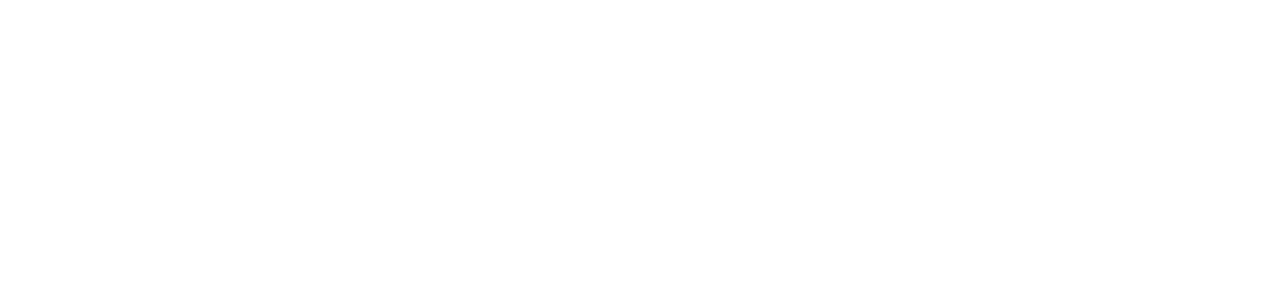
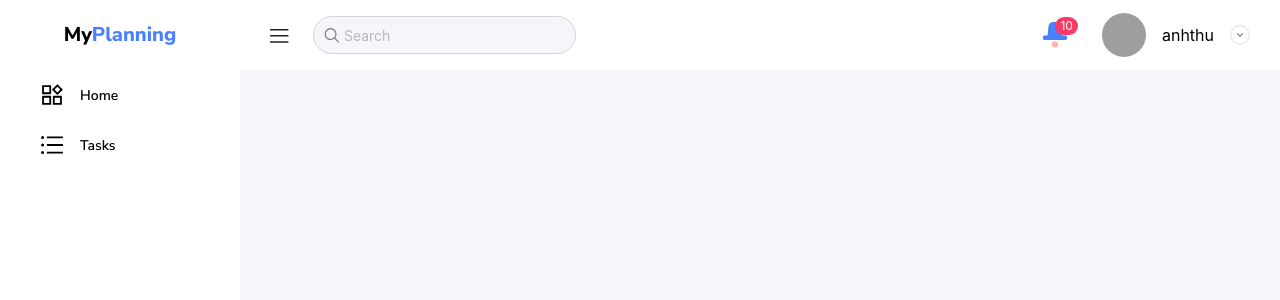
Before and after one commit to ntanh-thu/planning, a React (Vite) app: page /dashboard in a window 1280 px wide. Shown: the top 300 px of the page. Built offline with nearby package versions, Linux system fonts and the light colour scheme; grey boxes are pictures that could not be loaded.

Commit message:
add layout dashboard

```diff
--- a/src/pages/Dashboards/index.tsx
+++ b/src/pages/Dashboards/index.tsx
@@ -1,3 +1,17 @@
+import Header from '@components/Dashboards/Header';
+import MenuLeft from '@components/Dashboards/MenuLeft';
+import { Outlet } from 'react-router-dom';
+
 export const Dashboard = () => {
-   return <div className="dashboard-layout"></div>;
+   return (
+      <div className="dashboard-layout">
+         <MenuLeft />
+         <div className="dashboard-layout-right">
+            <Header />
+            <div className="dashboard-content">
+               <Outlet />
+            </div>
+         </div>
+      </div>
+   );
 };
```
